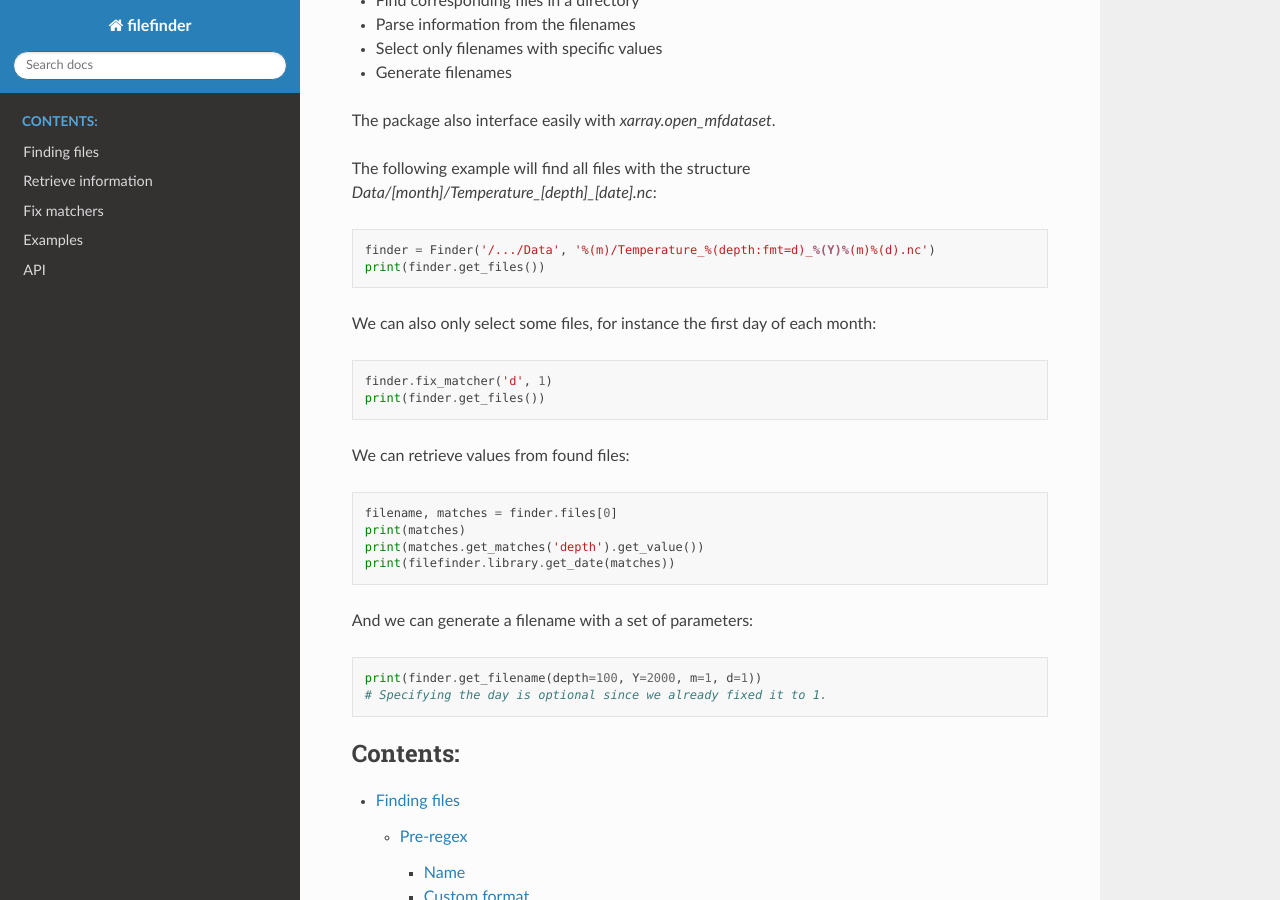
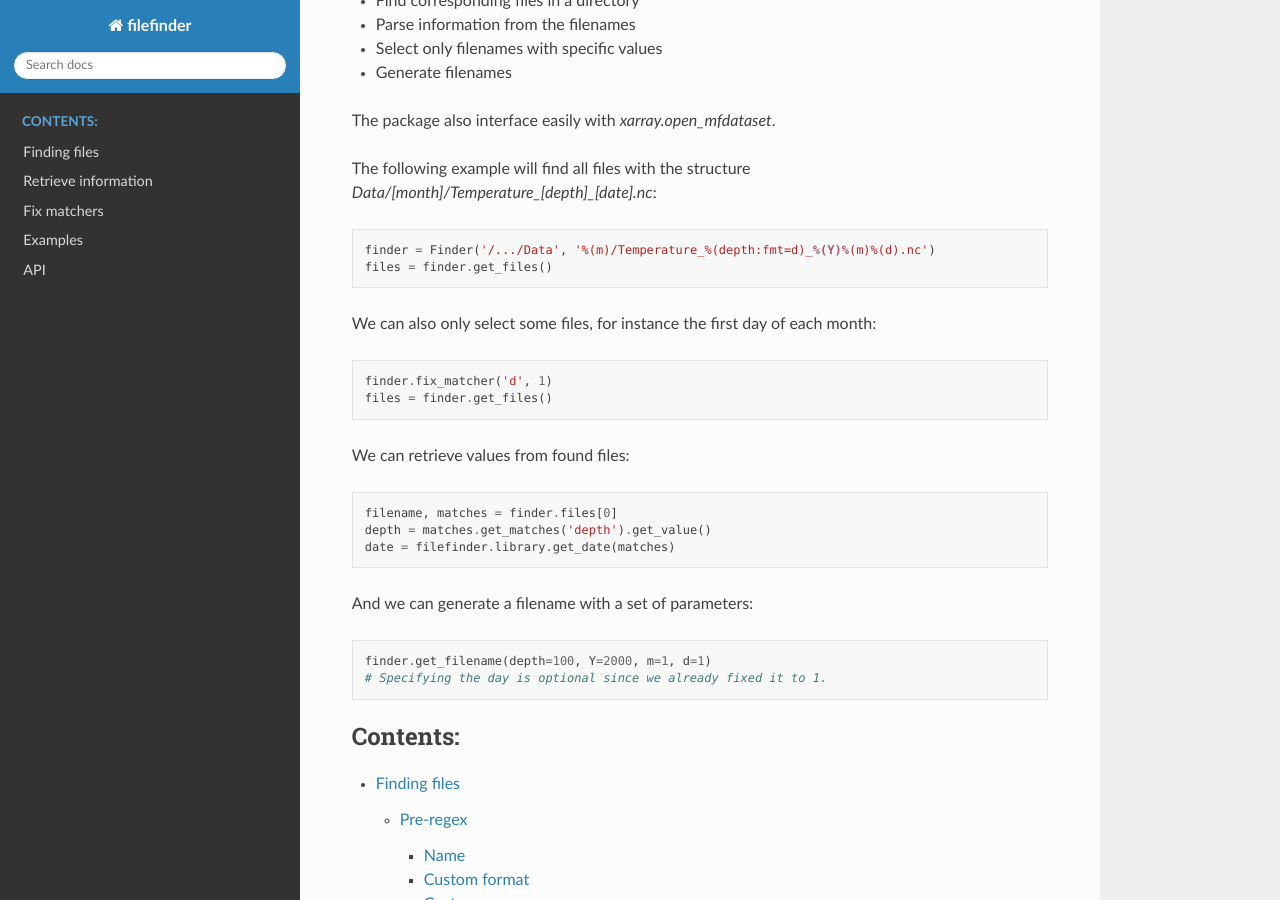
Before and after one commit to Descanonge/filefinder, a Sphinx documentation site: the page built from docs/source/index.rst, in a window 1280 px wide and 900 px high, scrolled down 267 px. Built offline with Sphinx 7.4.7 and the Read the Docs theme 2.0.0, drawn with Linux system fonts in a browser that asks for light colours.

Commit message:
Up examples

```diff
--- a/docs/source/index.rst
+++ b/docs/source/index.rst
@@ -18,25 +18,24 @@ The package also interface easily with `xarray.open_mfdataset`.
 
 The following example will find all files with the structure `Data/[month]/Temperature_[depth]_[date].nc`::
 
-  finder = Finder('/.../Data', '%(m)/Temperature_%(depth:fmt=d)_%(Y)%(m)%(d).nc')
-  print(finder.get_files())
+    finder = Finder('/.../Data', '%(m)/Temperature_%(depth:fmt=d)_%(Y)%(m)%(d).nc')
+    files = finder.get_files()
 
 We can also only select some files, for instance the first day of each month::
 
-  finder.fix_matcher('d', 1)
-  print(finder.get_files())
+    finder.fix_matcher('d', 1)
+    files = finder.get_files()
 
 We can retrieve values from found files::
 
     filename, matches = finder.files[0]
-    print(matches)
-    print(matches.get_matches('depth').get_value())
-    print(filefinder.library.get_date(matches))
+    depth = matches.get_matches('depth').get_value()
+    date = filefinder.library.get_date(matches)
 
 And we can generate a filename with a set of parameters::
 
-  print(finder.get_filename(depth=100, Y=2000, m=1, d=1))
-  # Specifying the day is optional since we already fixed it to 1.
+    finder.get_filename(depth=100, Y=2000, m=1, d=1)
+    # Specifying the day is optional since we already fixed it to 1.
 
 
 .. toctree::
```
Also changed, not shown: README.md (+4 -5 lines).
